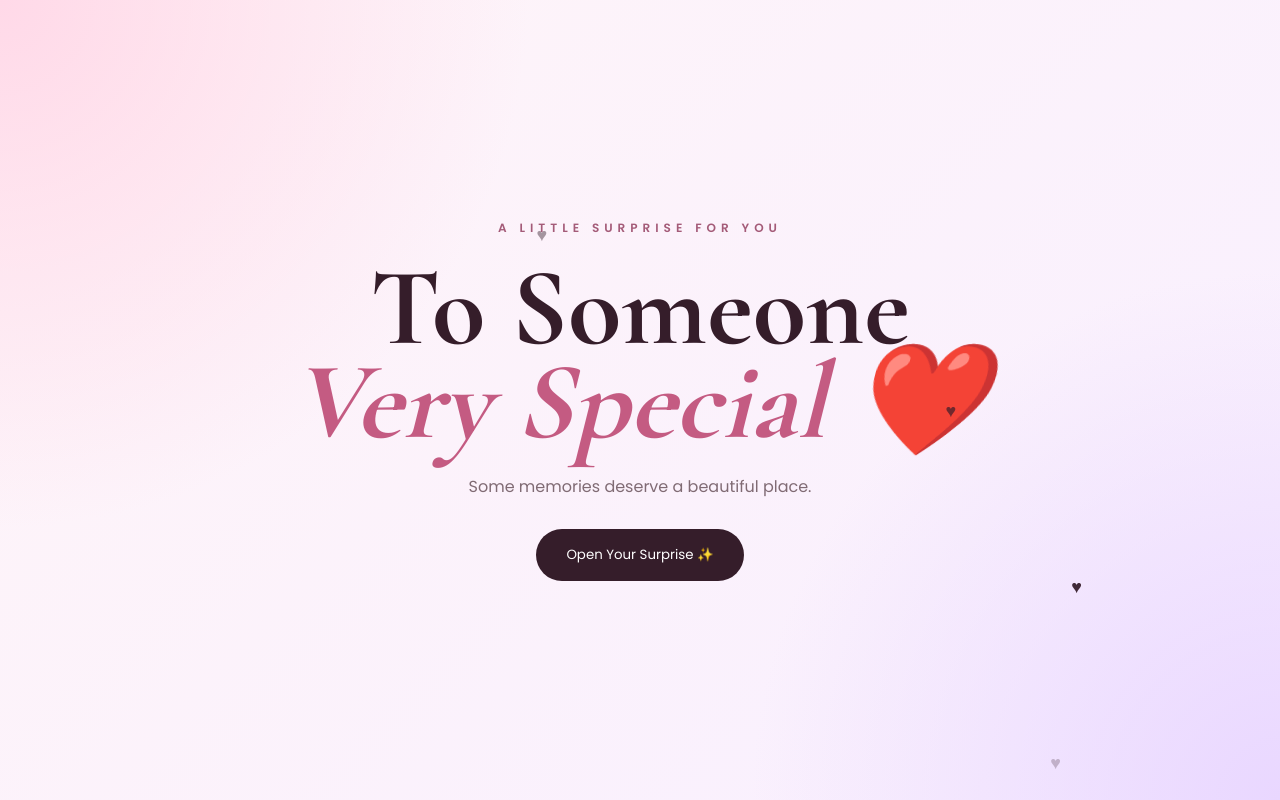
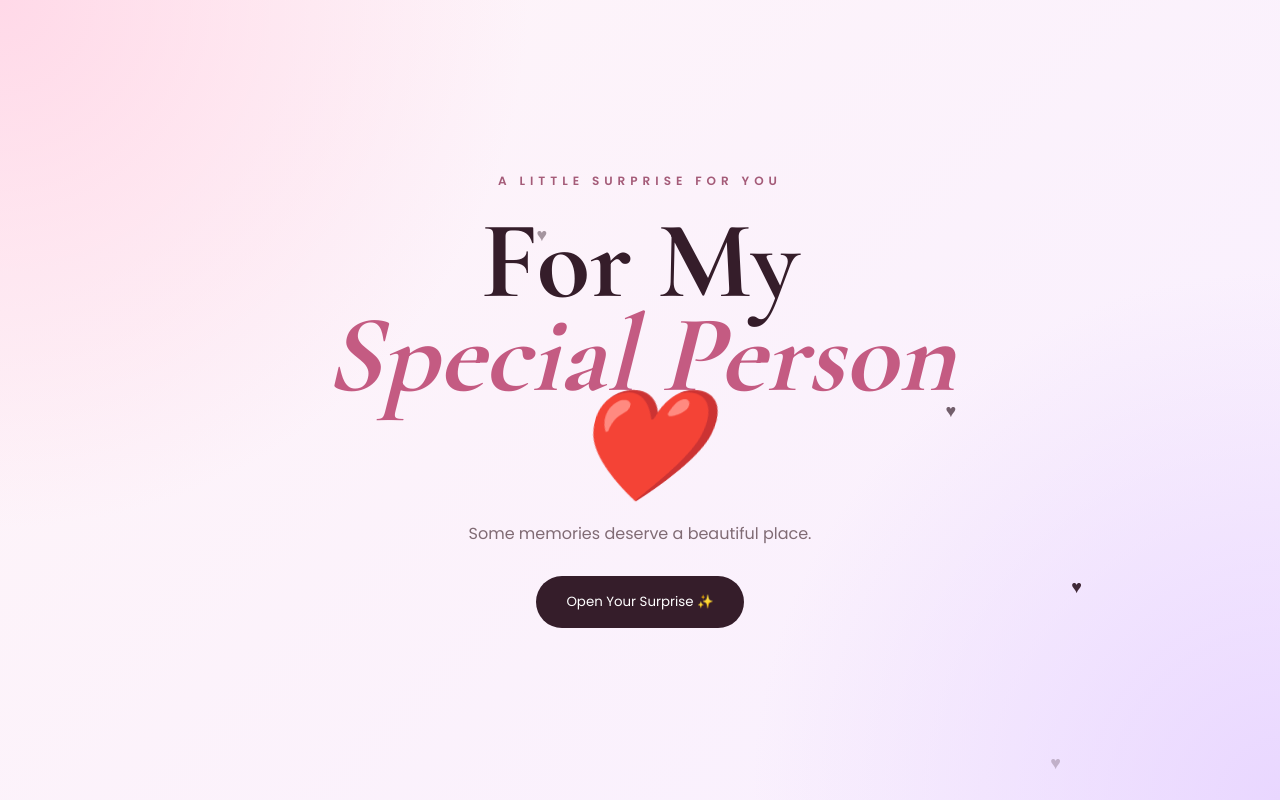
Before and after one commit to yugendharprathaban-source/special-wish, a plain HTML site: page index.html in a window 1280 px wide. Shown: the top 800 px of the page. Drawn offline with nearby package versions, Linux system fonts and the light colour scheme.

Commit message:
Update index.html

```diff
--- a/index.html
+++ b/index.html
@@ -27,9 +27,9 @@
             <p class="small-title">A LITTLE SURPRISE FOR YOU</p>
 
             <h1>
-                To Someone<br>
-                <span>Very Special ❤️</span>
-            </h1>
+    For My<br>
+    <span>Special Person ❤️</span>
+</h1>
 
             <p class="intro">
                 Some memories deserve a beautiful place.
```
